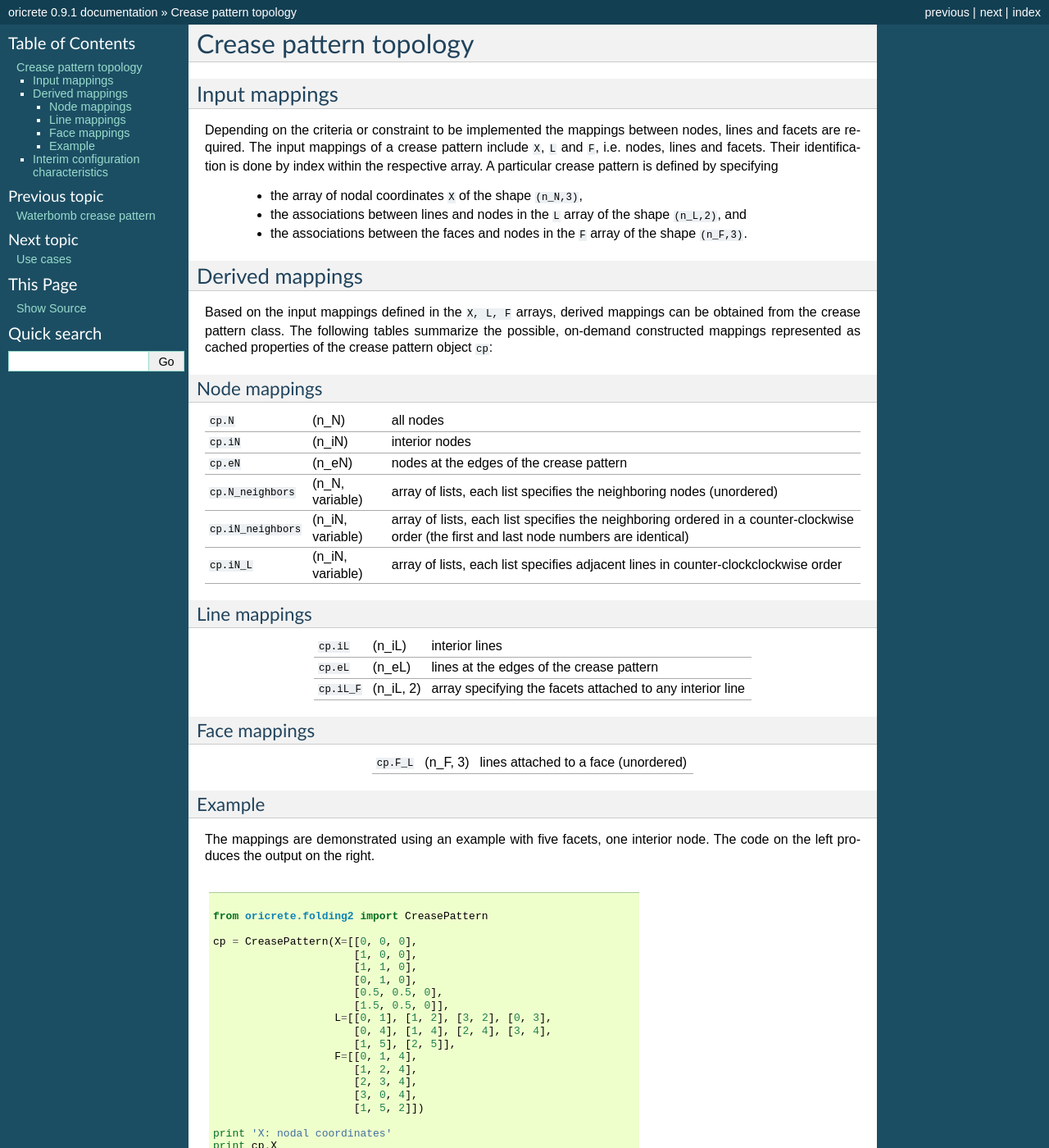
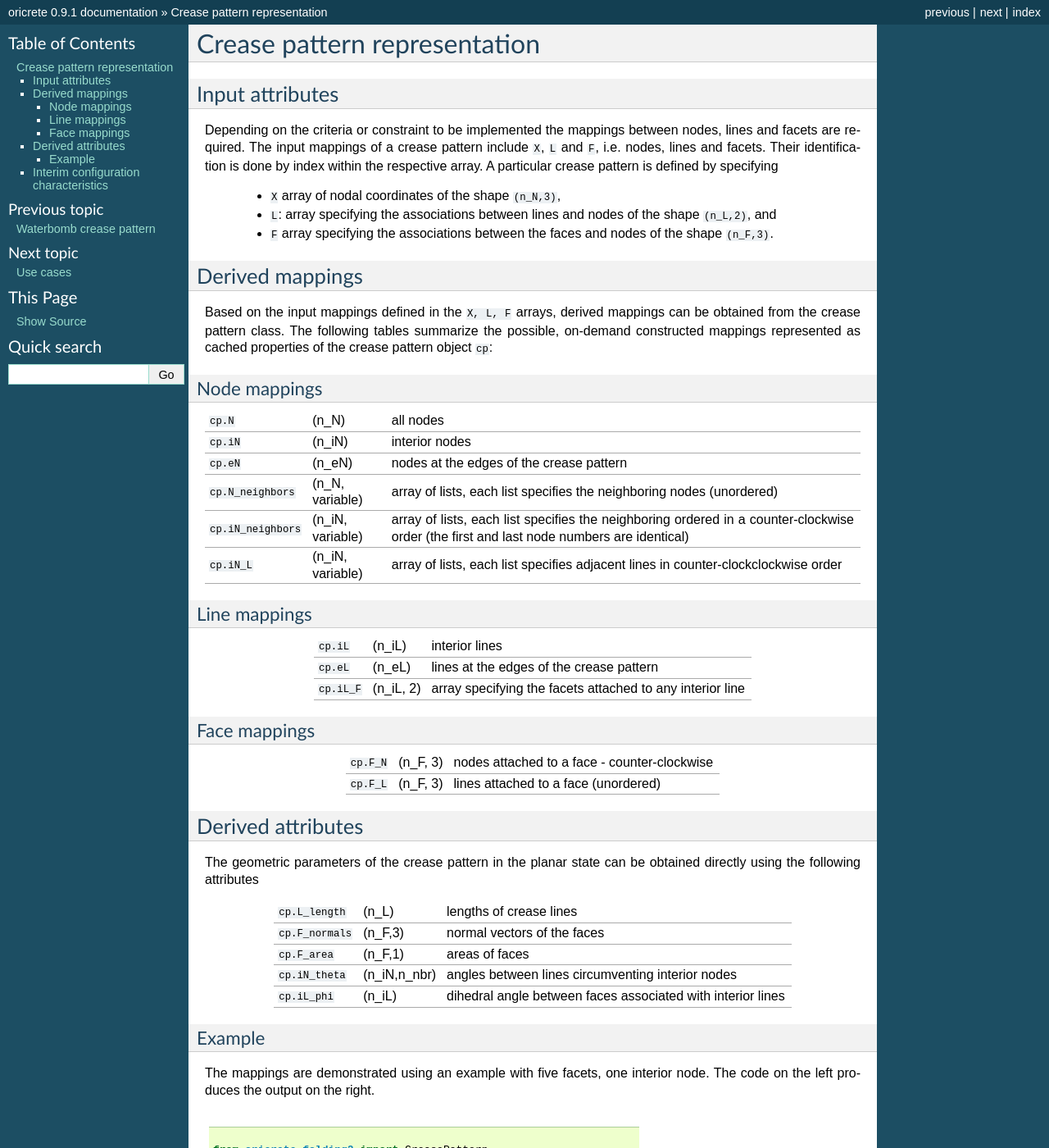
Before and after one commit to simvisage/oricrete, a Sphinx documentation site: the page built from docs/topology/topology.rst, in a window 1280 px wide and 1400 px high. Shown: the whole window at 82% size. Built offline with Sphinx 7.4.7, drawn with Linux system fonts in a browser that asks for light colours; formulas are drawn with MathJax 3; some of the changed text lies outside the part shown.

Commit message:
Automated reordering of face->node mapping in counter-clockwise order

```diff
--- a/docs/gen_docs.py
+++ b/docs/gen_docs.py
@@ -173,4 +173,4 @@ if __name__ == '__main__':
 
     gd = GenDoc(build_mode='global')
     gd.generate_html()
-    gd.push_html()
+    #gd.push_html()
--- a/docs/topology/topology.rst
+++ b/docs/topology/topology.rst
@@ -4,12 +4,12 @@
 
 .. currentmodule:: oricrete.folding2
 
-=======================
-Crease pattern topology
-=======================
+*****************************
+Crease pattern representation
+*****************************
 
-Input mappings
---------------
+Input attributes
+================
 
 Depending on the criteria or constraint to be implemented
 the mappings between nodes, lines and facets are required.
@@ -18,17 +18,17 @@ The input mappings of a crease pattern include
 Their identification is done by index within the respective array.
 A particular crease pattern is defined by specifying
 
- * the array of nodal coordinates ``X``
+ * ``X``  array of nodal coordinates
    of the shape ``(n_N,3)``,
 
- * the associations between lines and nodes in the ``L`` array
+ * ``L``: array specifying the associations between lines and nodes
    of the shape ``(n_L,2)``, and
 
- * the associations between the faces and nodes in the ``F`` array
+ * ``F`` array specifying the associations between the faces and nodes
    of the shape ``(n_F,3)``.
 
 Derived mappings
-----------------
+================
 
 Based on the input mappings defined in the ``X, L, F`` arrays, derived
 mappings can be obtained from the crease pattern class.
@@ -36,7 +36,7 @@ The following tables summarize the possible, on-demand constructed
 mappings represented as cached properties of the crease pattern object ``cp``:
 
 Node mappings
-^^^^^^^^^^^^^
+-------------
 
 +---------------------+-------------------+------------------------------------------------+
 |  ``cp.N``           | (n_N)             | all nodes                                      |
@@ -58,7 +58,7 @@ Node mappings
 +---------------------+-------------------+------------------------------------------------+
 
 Line mappings
-^^^^^^^^^^^^^
+-------------
 
 +-------------+-------------------+------------------------------------------------+
 |  ``cp.iL``  | (n_iL)            | interior lines                                 |
@@ -70,13 +70,34 @@ Line mappings
 +-------------+-------------------+------------------------------------------------+
 
 Face mappings
-^^^^^^^^^^^^^
+-------------
+
++-------------+-------------------+------------------------------------------------+
+|  ``cp.F_N`` | (n_F, 3)          | nodes attached to a face - counter-clockwise   |
 +-------------+-------------------+------------------------------------------------+
 |  ``cp.F_L`` | (n_F, 3)          | lines attached to a face (unordered)           |
 +-------------+-------------------+------------------------------------------------+
 
+Derived attributes
+==================
+
+The geometric parameters of the crease pattern in the planar state can be obtained
+directly using the following attributes
+
++------------------+-------------------+-------------------------------------------------------------+
+| ``cp.L_length``  | (n_L)             | lengths of crease lines                                     |
++------------------+-------------------+-------------------------------------------------------------+
+| ``cp.F_normals`` | (n_F,3)           | normal vectors of the faces                                 |
++------------------+-------------------+-------------------------------------------------------------+
+| ``cp.F_area``    | (n_F,1)           | areas of faces                                              |
++------------------+-------------------+-------------------------------------------------------------+
+| ``cp.iN_theta``  | (n_iN,n_nbr)      | angles between lines circumventing interior nodes           |
++------------------+-------------------+-------------------------------------------------------------+
+| ``cp.iL_phi``    | (n_iL)            | dihedral angle between faces associated with interior lines |
++------------------+-------------------+-------------------------------------------------------------+
+
 Example
-^^^^^^^
+-------
 
 The mappings are demonstrated using an example with five facets, one interior node.
 The code on the left produces the output on the right.
@@ -89,6 +110,6 @@ The code on the left produces the output on the right.
 
 
 Interim configuration characteristics
--------------------------------------
+=====================================
 
 For a given state ``u`` return the normal vectors and/or get the angles between them.
```
Also changed, not shown: docs/crease_pattern_classes.rst (+28 -2 lines), 4 other files.
